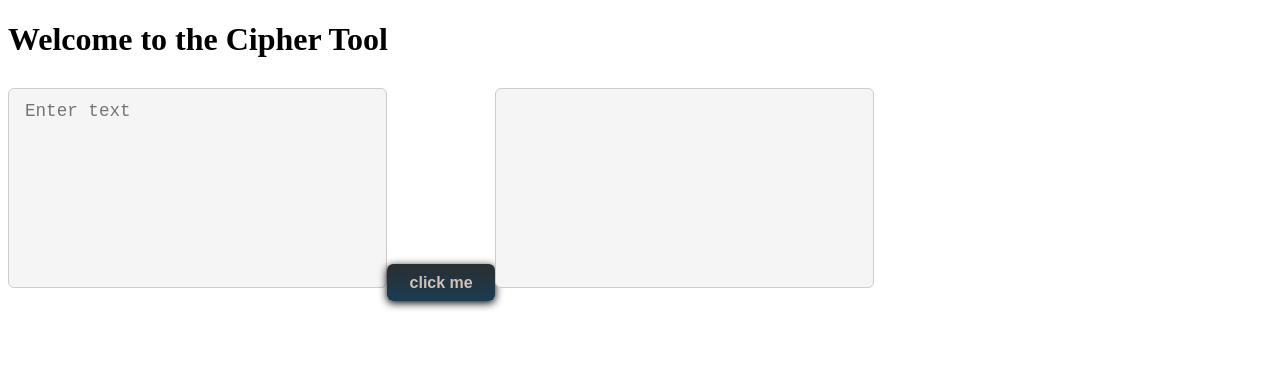
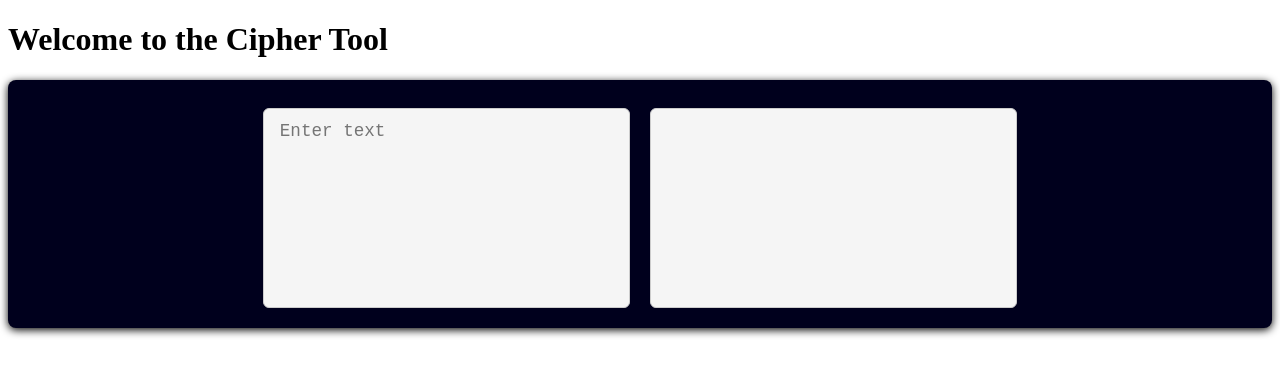
Before and after one commit to MaxLindquistLnu/L3, a React (Vite) app: page / in a window 1280 px wide. Shown: the top 376 px of the page. Built offline with nearby package versions, Linux system fonts and the light colour scheme.

Commit message:
add styles to cipher tool and experiment with dynamic encoding

```diff
--- /dev/null
+++ b/src/components/cipherTool/cipherTool.css
@@ -0,0 +1,12 @@
+.cipher-tool {
+    display: flex;
+    flex-direction: row;
+    align-items: center;
+    gap: 20px;
+    padding: 20px;
+    background-color: #00001d;
+    border-radius: 8px;
+    box-shadow: 0 2px 8px rgba(0, 0, 0);
+    align-items: center;
+    justify-content: center;
+}
--- a/src/components/cipherTool/cipherTool.tsx
+++ b/src/components/cipherTool/cipherTool.tsx
@@ -1,31 +1,31 @@
 import { useState } from 'react'
-import Button from '../button/button'
 import InputField from './components/inputField/inputField'
 import OutputField from './components/outputField/outputField'
 import { Cipher } from '../../cipherModule/Cipher'
+import './cipherTool.css'
 
 function CipherTool() {
   const [inputText, setInputText] = useState('')
   const [outputText, setOutputText] = useState('')
 
-  const handleButtonClick = () => {
+  const handleInputChange = (value: string) => {
+    setInputText(value)
     const cipher = new Cipher()
-    setOutputText(cipher.encryptCaesar(3, inputText))
+    setOutputText(cipher.encryptCaesar(3, value))
   }
 
   return (
-    <>
+    <div className="cipher-tool">
       <InputField
         value={inputText}
-        onChange={(e) => setInputText(e.target.value)}
+        onChange={(e) => handleInputChange(e.target.value)}
         placeholder="Enter text"
       />
-      <Button text="click me" onClick={handleButtonClick}/>
       <OutputField
         value={outputText}
         readOnly
       />
-    </>
+    </div>
   )
 }
 
```
